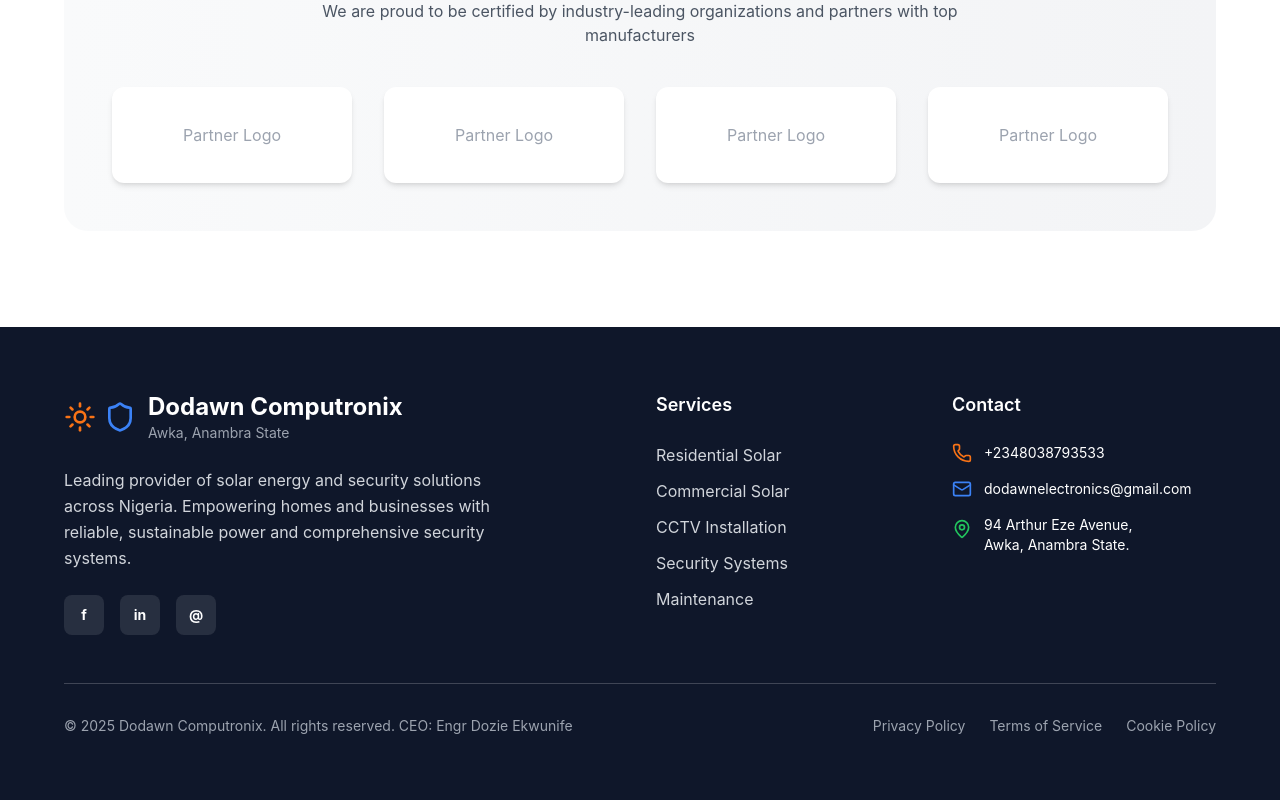
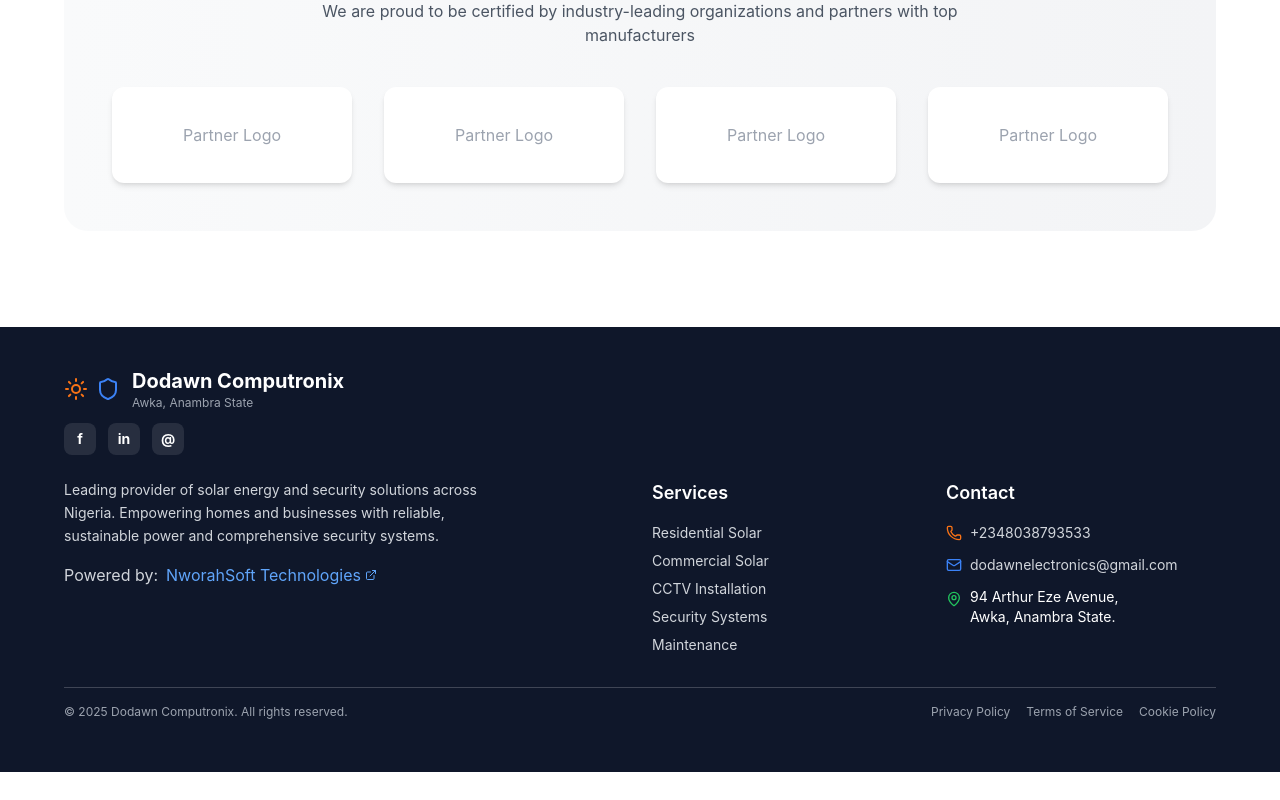
Before and after one commit to King-Austin/Dodawn_Computronix_Page, a React (Vite) app: page /about in a window 1280 px wide. Shown: the part 2117-2917 px from the top of the page. After the commit the page ends 2889 px from the top, so only its background shows below. Built offline with nearby package versions, Linux system fonts and the light colour scheme.

Commit message:
feat: Enhance Footer and Contact sections with responsive design and Google Maps integration

```diff
--- a/src/Components/landing/FooterSection.jsx
+++ b/src/Components/landing/FooterSection.jsx
@@ -1,75 +1,231 @@
-import React from 'react';
-import { Sun, Shield, Phone, Mail, MapPin } from 'lucide-react';
+import React, { useState } from 'react';
+import { Sun, Shield, Phone, Mail, MapPin, ExternalLink, ChevronDown, ChevronUp } from 'lucide-react';
 import { useCookiePolicy } from '../../context/CookiePolicyContext';
 
 export default function FooterSection() {
   const { togglePolicy } = useCookiePolicy();
+  const [expandedSection, setExpandedSection] = useState(null);
+
+  const toggleSection = (section) => {
+    if (expandedSection === section) {
+      setExpandedSection(null);
+    } else {
+      setExpandedSection(section);
+    }
+  };
 
   return (
-    <footer className="bg-slate-900 text-white py-16">
+    <footer className="bg-slate-900 text-white py-10">
       <div className="container mx-auto px-4">
         <div className="max-w-6xl mx-auto">
-          <div className="grid md:grid-cols-4 gap-8 mb-12">
+          {/* Brand - Always Visible */}
+          <div className="mb-6">
+            <div className="flex items-center gap-3 mb-3">
+              <div className="flex items-center gap-2">
+                <Sun className="w-6 h-6 text-orange-500" />
+                <Shield className="w-6 h-6 text-blue-500" />
+              </div>
+              <div>
+                <h3 className="text-xl font-bold">Dodawn Computronix</h3>
+                <p className="text-gray-400 text-xs">Awka, Anambra State</p>
+              </div>
+            </div>
 
+            {/* Social Links */}
+            <div className="flex gap-3 mt-3">
+              <a
+                href="https://www.facebook.com/dodawncomputronix/"
+                target="_blank"
+                rel="noopener noreferrer"
+                className="w-8 h-8 bg-white/10 rounded-lg flex items-center justify-center hover:bg-orange-500 transition-colors"
+              >
+                <span className="text-sm font-bold">f</span>
+              </a>
+              <div className="w-8 h-8 bg-white/10 rounded-lg flex items-center justify-center hover:bg-blue-500 transition-colors cursor-pointer">
+                <span className="text-sm font-bold">in</span>
+              </div>
+              <a
+                href="mailto:dodawnelectronics@gmail.com"
+                target="_blank"
+                rel="noopener noreferrer"
+                className="w-8 h-8 bg-white/10 rounded-lg flex items-center justify-center hover:bg-green-500 transition-colors"
+              >
+                <span className="text-sm font-bold">@</span>
+              </a>
+            </div>
+          </div>
+
+          {/* Mobile Accordion Sections */}
+          <div className="md:hidden space-y-2">
+            {/* About Section */}
+            <div className="border-t border-white/10 pt-2">
+              <button
+                onClick={() => toggleSection('about')}
+                className="flex justify-between items-center w-full py-2 text-left"
+              >
+                <h4 className="text-base font-semibold text-white">About Us</h4>
+                {expandedSection === 'about' ?
+                  <ChevronUp className="w-4 h-4 text-orange-500" /> :
+                  <ChevronDown className="w-4 h-4 text-gray-400" />
+                }
+              </button>
+
+              {expandedSection === 'about' && (
+                <div className="py-2 text-sm text-gray-300 leading-relaxed border-l-2 border-orange-500 pl-3 ml-1 mt-1">
+                  <p className="mb-2">
+                    Leading provider of solar energy and security solutions across Nigeria.
+                    Empowering homes and businesses with reliable, sustainable power and comprehensive security systems.
+                  </p>
+
+                  {/* NworahSoft Technologies Link */}
+                  <div className="mt-3 flex items-center gap-2">
+                    <span className="text-gray-400 text-xs">Powered by:</span>
+                    <a
+                      href="https://nworahsoft.vercel.app"
+                      target="_blank"
+                      rel="noopener noreferrer"
+                      className="text-blue-400 hover:text-blue-300 transition-colors flex items-center gap-1 text-xs"
+                    >
+                      NworahSoft Technologies
+                      <ExternalLink className="w-2 h-2" />
+                    </a>
+                  </div>
+                </div>
+              )}
+            </div>
+
+            {/* Services Section */}
+            <div className="border-t border-white/10 pt-2">
+              <button
+                onClick={() => toggleSection('services')}
+                className="flex justify-between items-center w-full py-2 text-left"
+              >
+                <h4 className="text-base font-semibold text-white">Services</h4>
+                {expandedSection === 'services' ?
+                  <ChevronUp className="w-4 h-4 text-orange-500" /> :
+                  <ChevronDown className="w-4 h-4 text-gray-400" />
+                }
+              </button>
+
+              {expandedSection === 'services' && (
+                <div className="grid grid-cols-2 gap-x-2 gap-y-2 py-2 border-l-2 border-orange-500 pl-3 ml-1 mt-1">
+                  <a href="#" className="text-xs text-gray-300 hover:text-orange-500 transition-colors">Residential Solar</a>
+                  <a href="#" className="text-xs text-gray-300 hover:text-orange-500 transition-colors">Commercial Solar</a>
+                  <a href="#" className="text-xs text-gray-300 hover:text-blue-500 transition-colors">CCTV Installation</a>
+                  <a href="#" className="text-xs text-gray-300 hover:text-blue-500 transition-colors">Security Systems</a>
+                  <a href="#" className="text-xs text-gray-300 hover:text-white transition-colors">Maintenance</a>
+                </div>
+              )}
+            </div>
+
+            {/* Contact Section */}
+            <div className="border-t border-white/10 pt-2">
+              <button
+                onClick={() => toggleSection('contact')}
+                className="flex justify-between items-center w-full py-2 text-left"
+              >
+                <h4 className="text-base font-semibold text-white">Contact</h4>
+                {expandedSection === 'contact' ?
+                  <ChevronUp className="w-4 h-4 text-orange-500" /> :
+                  <ChevronDown className="w-4 h-4 text-gray-400" />
+                }
+              </button>
+
+              {expandedSection === 'contact' && (
+                <div className="space-y-2 py-2 border-l-2 border-orange-500 pl-3 ml-1 mt-1">
+                  <div className="flex items-center gap-2">
+                    <Phone className="w-3 h-3 text-orange-500 flex-shrink-0" />
+                    <a
+                      href="tel:+2348038793533"
+                      className="text-xs text-gray-300 hover:text-orange-300 transition-colors"
+                    >
+                      +2348038793533
+                    </a>
+                  </div>
+                  <div className="flex items-center gap-2">
+                    <Mail className="w-3 h-3 text-blue-500 flex-shrink-0" />
+                    <a
+                      href="mailto:dodawnelectronics@gmail.com"
+                      className="text-xs text-gray-300 hover:text-blue-300 transition-colors"
+                    >
+                      dodawnelectronics@gmail.com
+                    </a>
+                  </div>
+                  <div className="flex items-start gap-2">
+                    <MapPin className="w-3 h-3 text-green-500 flex-shrink-0 mt-1" />
+                    <div className="text-xs">
+                      <p>94 Arthur Eze Avenue, Awka, Anambra State.</p>
+                    </div>
+                  </div>
+                </div>
+              )}
+            </div>
+          </div>
+
+          {/* Desktop Layout - Hidden on Mobile */}
+          <div className="hidden md:grid md:grid-cols-4 gap-6 mb-8">
             {/* Brand */}
             <div className="md:col-span-2">
-              <div className="flex items-center gap-3 mb-6">
-                <div className="flex items-center gap-2">
-                  <Sun className="w-8 h-8 text-orange-500" />
-                  <Shield className="w-8 h-8 text-blue-500" />
-                </div>
-                <div>
-                  <h3 className="text-2xl font-bold">Dodawn Computronix</h3>
-                  <p className="text-gray-400 text-sm">Awka, Anambra State</p>
-                </div>
-              </div>
-              <p className="text-gray-300 leading-relaxed mb-6 max-w-md">
+              <p className="text-gray-300 text-sm leading-relaxed mb-4 max-w-md">
                 Leading provider of solar energy and security solutions across Nigeria.
                 Empowering homes and businesses with reliable, sustainable power and comprehensive security systems.
               </p>
-              <div className="flex gap-4">
-                <div className="w-10 h-10 bg-white/10 rounded-lg flex items-center justify-center hover:bg-orange-500 transition-colors cursor-pointer">
-                  <span className="text-sm font-bold">f</span>
-                </div>
-                <div className="w-10 h-10 bg-white/10 rounded-lg flex items-center justify-center hover:bg-blue-500 transition-colors cursor-pointer">
-                  <span className="text-sm font-bold">in</span>
-                </div>
-                <div className="w-10 h-10 bg-white/10 rounded-lg flex items-center justify-center hover:bg-green-500 transition-colors cursor-pointer">
-                  <span className="text-sm font-bold">@</span>
-                </div>
+
+              {/* NworahSoft Technologies Link */}
+              <div className="mt-4 flex items-center gap-2">
+                <span className="text-gray-300">Powered by:</span>
+                <a
+                  href="https://nworahsoft.vercel.app"
+                  target="_blank"
+                  rel="noopener noreferrer"
+                  className="text-blue-400 hover:text-blue-300 transition-colors flex items-center gap-1"
+                >
+                  NworahSoft Technologies
+                  <ExternalLink className="w-3 h-3" />
+                </a>
               </div>
             </div>
 
             {/* Services */}
             <div>
-              <h4 className="text-lg font-semibold mb-6">Services</h4>
-              <div className="space-y-3">
-                <a href="#" className="block text-gray-300 hover:text-orange-500 transition-colors">Residential Solar</a>
-                <a href="#" className="block text-gray-300 hover:text-orange-500 transition-colors">Commercial Solar</a>
-                <a href="#" className="block text-gray-300 hover:text-blue-500 transition-colors">CCTV Installation</a>
-                <a href="#" className="block text-gray-300 hover:text-blue-500 transition-colors">Security Systems</a>
-                <a href="#" className="block text-gray-300 hover:text-white transition-colors">Maintenance</a>
+              <h4 className="text-lg font-semibold mb-4 text-white">Services</h4>
+              <div className="grid grid-cols-1 gap-y-2">
+                <a href="#" className="text-sm text-gray-300 hover:text-orange-500 transition-colors">Residential Solar</a>
+                <a href="#" className="text-sm text-gray-300 hover:text-orange-500 transition-colors">Commercial Solar</a>
+                <a href="#" className="text-sm text-gray-300 hover:text-blue-500 transition-colors">CCTV Installation</a>
+                <a href="#" className="text-sm text-gray-300 hover:text-blue-500 transition-colors">Security Systems</a>
+                <a href="#" className="text-sm text-gray-300 hover:text-white transition-colors">Maintenance</a>
               </div>
             </div>
 
             {/* Contact */}
             <div>
-              <h4 className="text-lg font-semibold mb-6">Contact</h4>
-              <div className="space-y-4">
-                <div className="flex items-center gap-3">
-                  <Phone className="w-5 h-5 text-orange-500 flex-shrink-0" />
+              <h4 className="text-lg font-semibold mb-4 text-white">Contact</h4>
+              <div className="space-y-3">
+                <div className="flex items-center gap-2">
+                  <Phone className="w-4 h-4 text-orange-500 flex-shrink-0" />
                   <div className="text-sm">
-                    <p>+2348038793533</p>
+                    <a
+                      href="tel:+2348038793533"
+                      className="text-gray-300 hover:text-orange-300 transition-colors"
+                    >
+                      +2348038793533
+                    </a>
                   </div>
                 </div>
-                <div className="flex items-center gap-3">
-                  <Mail className="w-5 h-5 text-blue-500 flex-shrink-0" />
+                <div className="flex items-center gap-2">
+                  <Mail className="w-4 h-4 text-blue-500 flex-shrink-0" />
                   <div className="text-sm">
-                    <p>dodawnelectronics@gmail.com</p>
+                    <a
+                      href="mailto:dodawnelectronics@gmail.com"
+                      className="text-gray-300 hover:text-blue-300 transition-colors"
+                    >
+                      dodawnelectronics@gmail.com
+                    </a>
                   </div>
                 </div>
-                <div className="flex items-start gap-3">
-                  <MapPin className="w-5 h-5 text-green-500 flex-shrink-0 mt-1" />
+                <div className="flex items-start gap-2">
+                  <MapPin className="w-4 h-4 text-green-500 flex-shrink-0 mt-1" />
                   <div className="text-sm">
                     <p>94 Arthur Eze Avenue,</p>
                     <p>Awka, Anambra State.</p>
@@ -80,17 +236,17 @@
           </div>
 
           {/* Bottom */}
-          <div className="border-t border-white/20 pt-8">
-            <div className="flex flex-col md:flex-row justify-between items-center gap-4">
-              <p className="text-gray-400 text-sm text-center md:text-left">
-                © 2025 Dodawn Computronix. All rights reserved. CEO: Engr Dozie Ekwunife
+          <div className="border-t border-white/20 pt-4">
+            <div className="flex flex-col md:flex-row justify-between items-center gap-3 mb-3">
+              <p className="text-gray-400 text-xs text-center md:text-left">
+                © 2025 Dodawn Computronix. All rights reserved.
               </p>
-              <div className="flex gap-6 text-sm">
+              <div className="flex flex-wrap justify-center gap-4 text-xs">
                 <a href="#" className="text-gray-400 hover:text-white transition-colors">Privacy Policy</a>
                 <a href="#" className="text-gray-400 hover:text-white transition-colors">Terms of Service</a>
                 <button
                   onClick={togglePolicy}
-                  className="text-gray-400 hover:text-white transition-colors text-sm bg-transparent border-none cursor-pointer"
+                  className="text-gray-400 hover:text-white transition-colors text-xs bg-transparent border-none cursor-pointer"
                 >
                   Cookie Policy
                 </button>
```
Also changed, not shown: src/Components/landing/ContactSection.jsx (+10 -2 lines).
